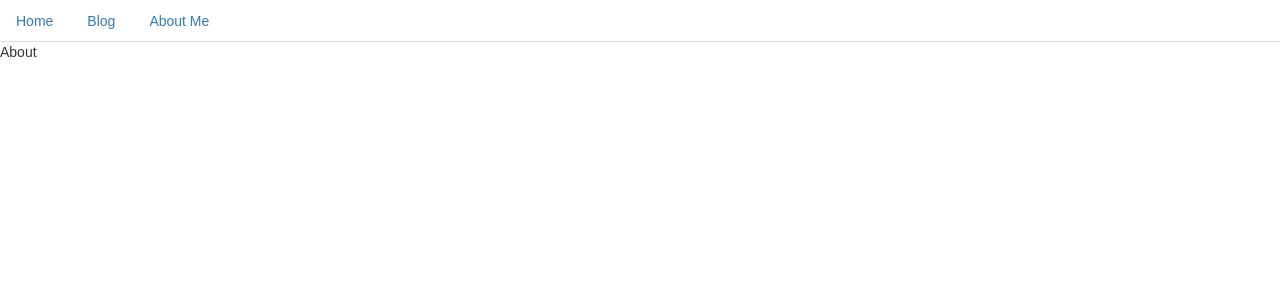
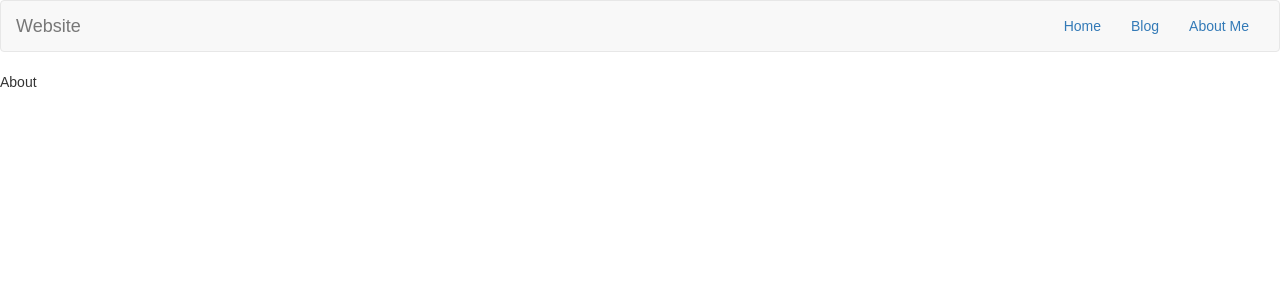
Before and after one commit to sbell8-chwy/website, a React (Create React App) app: page /about in a window 1280 px wide. Shown: the top 300 px of the page. Built offline with nearby package versions, Linux system fonts and the light colour scheme.

Commit message:
Header update. Add 404 component called NotFound.

```diff
--- a/src/components/content/Content.js
+++ b/src/components/content/Content.js
@@ -5,6 +5,7 @@ import { Switch, Route } from 'react-router-dom';
 import Home from '../home/Home';
 import Blog from '../blog/Blog';
 import About from '../about/About';
+import NotFound from '../notfound/NotFound';
 
 class Content extends Component {
   render() {
@@ -14,6 +15,7 @@ class Content extends Component {
           <Route exact path='/' component={Home}/>
           <Route path='/blog' component={Blog}/>
           <Route path='/about' component={About}/>
+          <Route component={NotFound}/>
         </Switch>
       </div>
     )
--- a/src/components/header/Header.js
+++ b/src/components/header/Header.js
@@ -1,14 +1,25 @@
 import React, { Component } from 'react';
-import { Nav, NavItem } from 'react-bootstrap';
+import { Link } from 'react-router-dom';
+import { Navbar, Nav, NavItem } from 'react-bootstrap';
 
 class Header extends Component {
   render() {
     return (
-      <Nav bsStyle="tabs">
-        <NavItem href="/">Home</NavItem>
-        <NavItem href="/blog">Blog</NavItem>
-        <NavItem href="/about">About Me</NavItem>
-      </Nav>
+      <Navbar fluid>
+        <Navbar.Header>
+          <Navbar.Brand>
+            Website
+          </Navbar.Brand>
+          <Navbar.Toggle />
+        </Navbar.Header>
+        <Navbar.Collapse>
+          <Nav pullRight >
+            <NavItem><Link to='/'>Home</Link></NavItem>
+            <NavItem><Link to="/blog">Blog</Link></NavItem>
+            <NavItem><Link to="/about">About Me</Link></NavItem>
+          </Nav>
+        </Navbar.Collapse>
+      </Navbar>
     );
   }
 }
--- /dev/null
+++ b/src/components/notfound/NotFound.js
@@ -0,0 +1,13 @@
+import React, { Component } from 'react';
+
+class NotFound extends Component {
+  render() {
+    return (
+      <div>
+        NotFound
+      </div>
+    )
+  }
+}
+
+export default NotFound;
```
